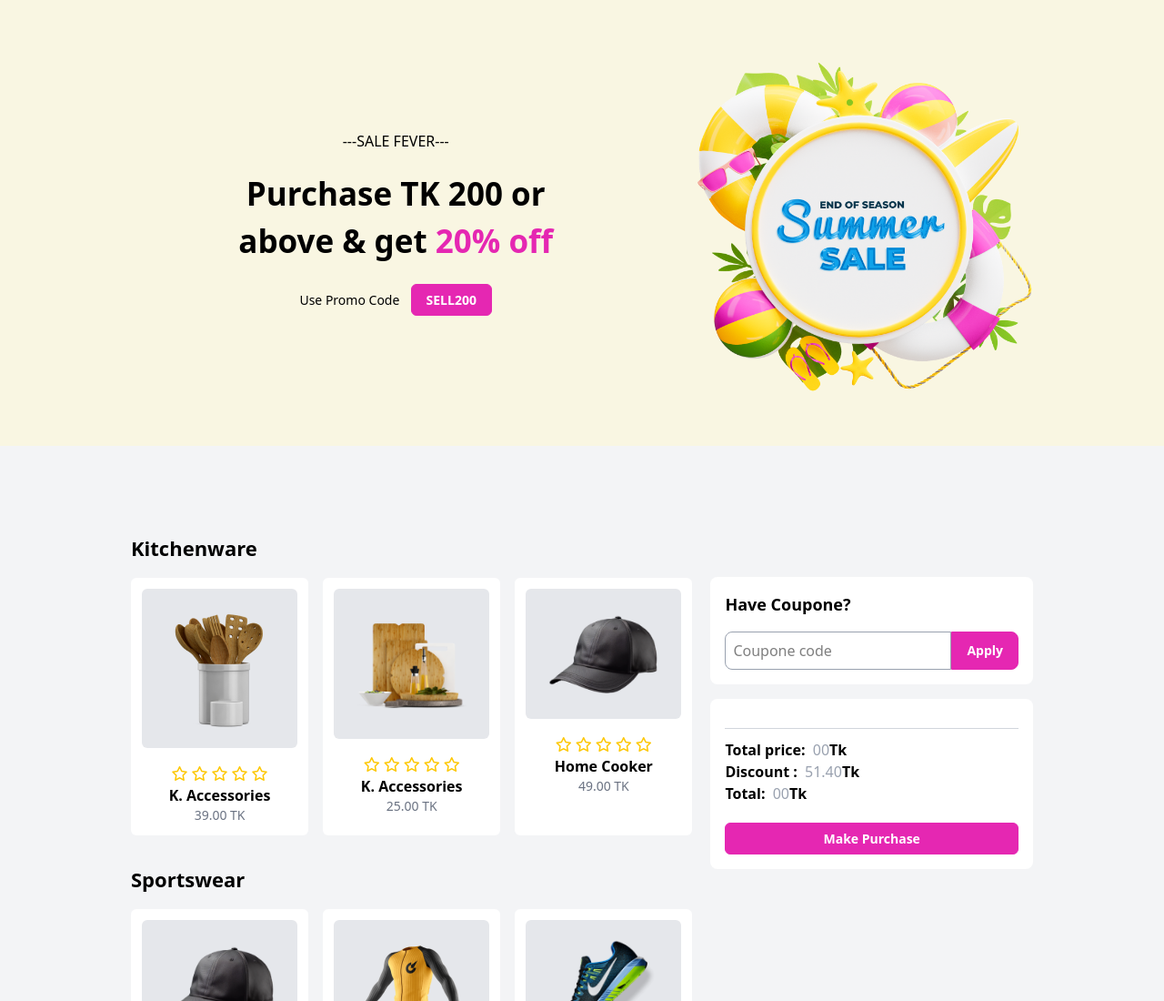
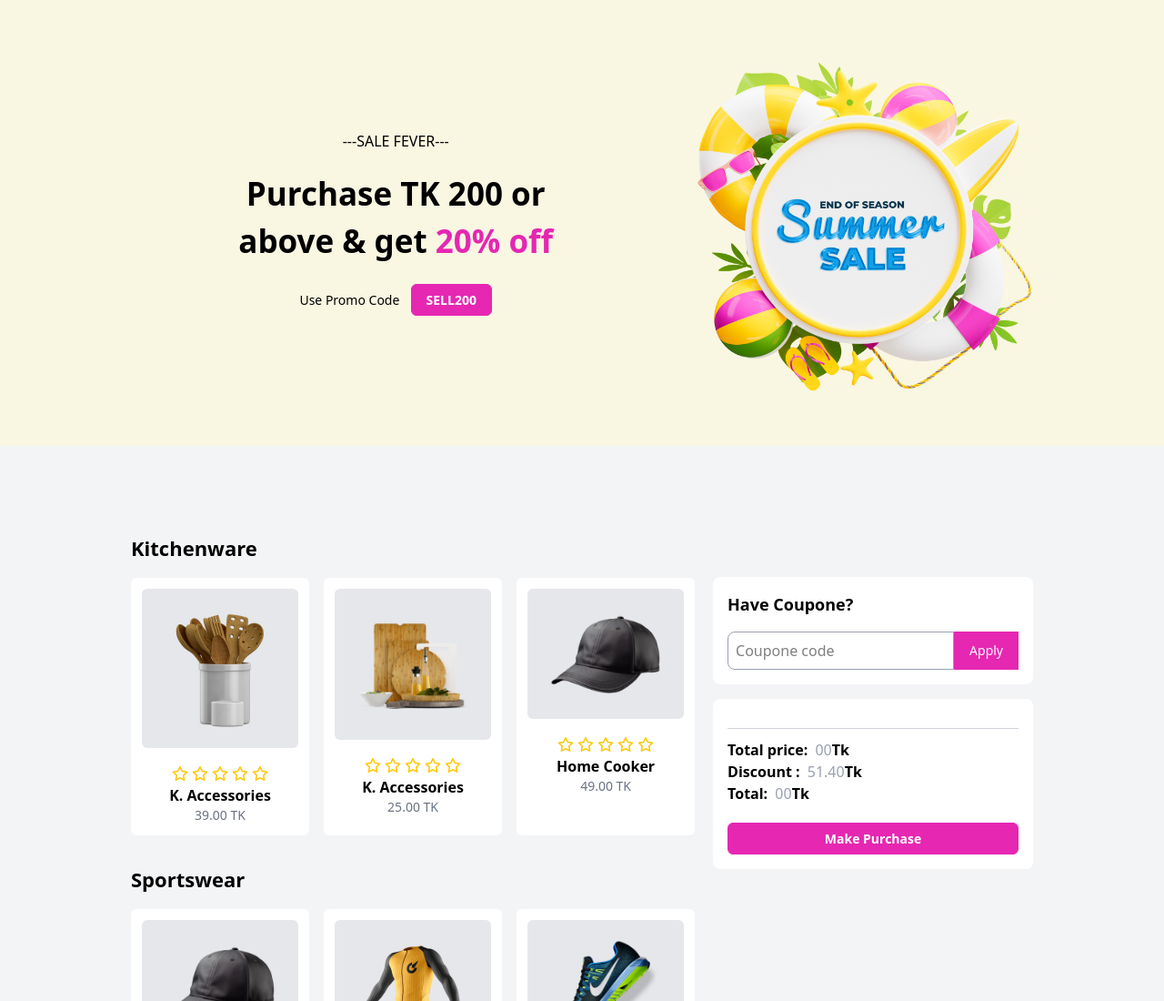
Before and after one commit to deep-dey2/Realtime-summer-sale, a plain HTML site: page index.html in a window 1280 px wide. Shown: the top 1100 px of the page at 91% size. Drawn offline with nearby package versions, Linux system fonts and the light colour scheme; a script that the page names is missing.

Commit message:
change anything

```diff
--- a/index.html
+++ b/index.html
@@ -58,7 +58,6 @@
       class="flex flex-col-reverse sm:flex-row my-[6rem] max-w-5xl mx-auto gap-5 px-4"
     >
       <div class="w-full space-y-8">
-        <!-- 1st part card section -->
         <!-- first leyar -->
         <div>
           <h1 class="text-[22px] font-bold">Kitchenware</h1>
@@ -141,7 +140,6 @@
             </div>
           </div>
         </div>
-        <!-- 2nd part card section -->
         <!-- second leyar -->
         <div>
           <h1 class="text-[22px] font-bold">Sportswear</h1>
@@ -219,7 +217,6 @@
             </div>
           </div>
         </div>
-        <!-- 3rd part card section -->
         <!-- thard leyar -->
         <div>
           <h1 class="text-[22px] font-bold">Furniture</h1>
@@ -314,7 +311,7 @@
               class="py-2 px-2 outline-none border border-gray-400 rounded-l-lg"
             />
             <button
-              class="text-[14px] px-4 border bg-[#E527B2] py-2 border-[#E527B2] text-white rounded-r-lg cursor-pointer hover:bg-transparent hover:text-gray-700 font-semibold"
+              class="text-[14px] px-4 border bg-[#E527B2] py-2 border-[#E527B2] text-white rounded-r-lg; cursor-pointer;font-semibold"
             >
               Apply
             </button>
```
Also changed, not shown: script.js (renamed from index.js).
